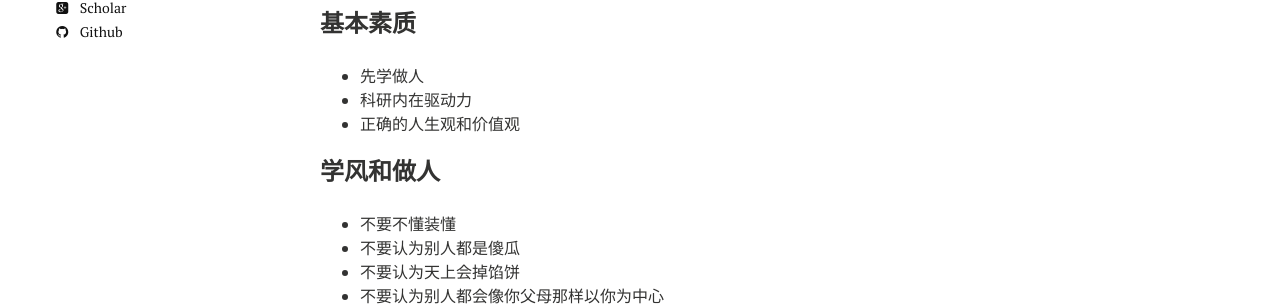
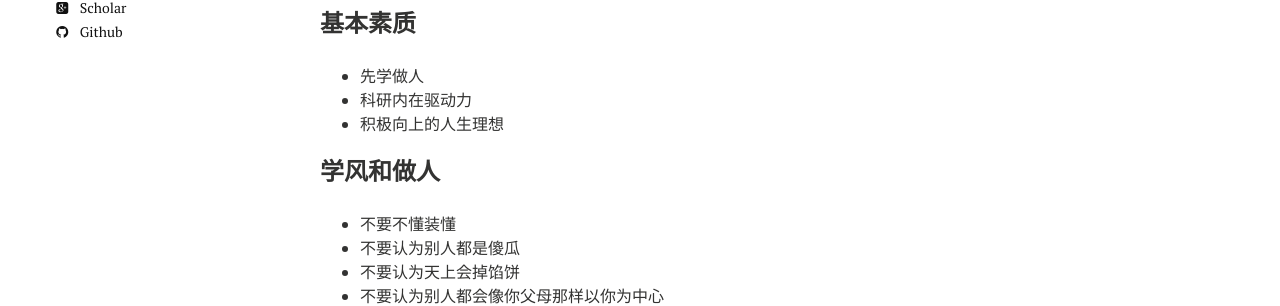
Before and after one commit to xianchaoxiu/xianchaoxiu.github.io, a Jekyll site: the page built from chinese/reading/how/index.md, in a window 1280 px wide and 900 px high. Shown: the part 309-615 px from the top of the window. Built offline with Jekyll 4.4.1, drawn with Linux system fonts in a browser that asks for light colours; nearby versions of some CDN libraries.

Commit message:
Update index.md

```diff
--- a/chinese/reading/how/index.md
+++ b/chinese/reading/how/index.md
@@ -15,7 +15,7 @@ share: false
 ### 基本素质
 * 先学做人
 * 科研内在驱动力
-* 正确的人生观和价值观
+* 积极向上的人生理想
 
 
 ### 学风和做人
```
